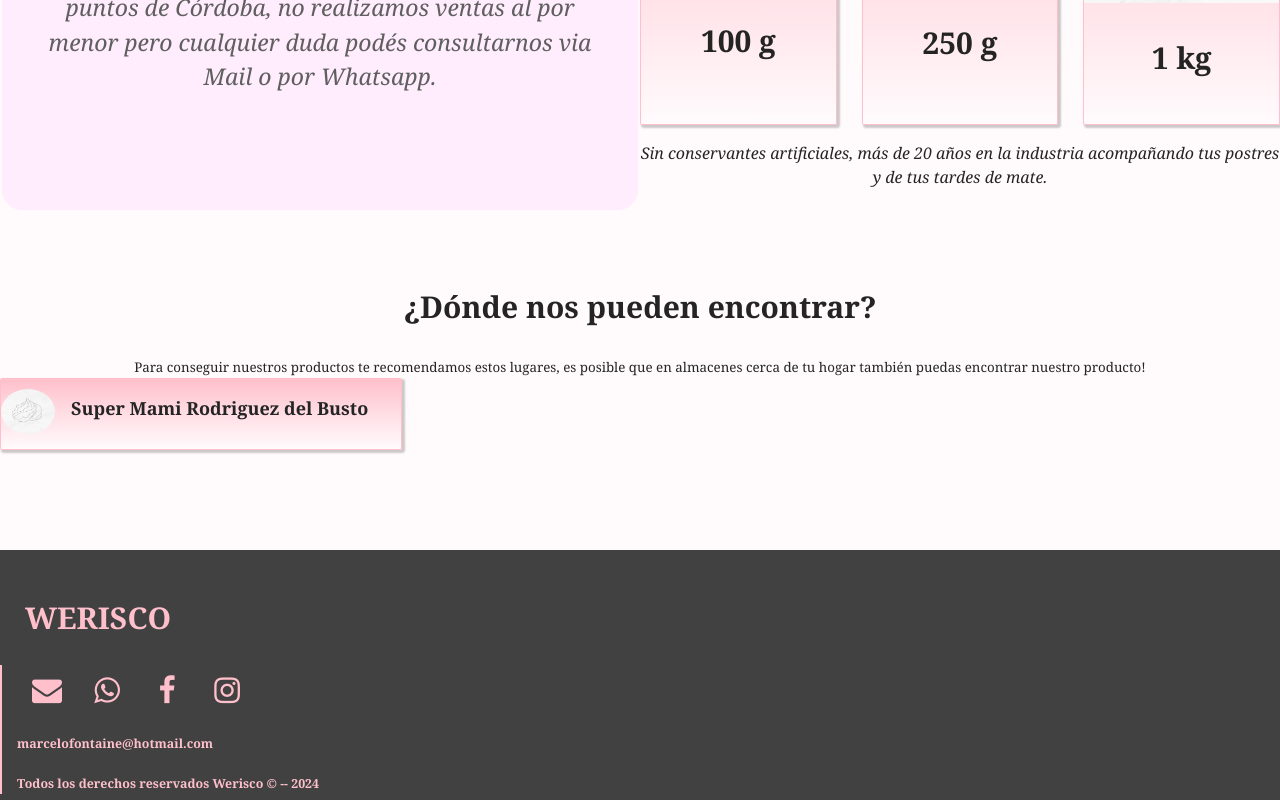
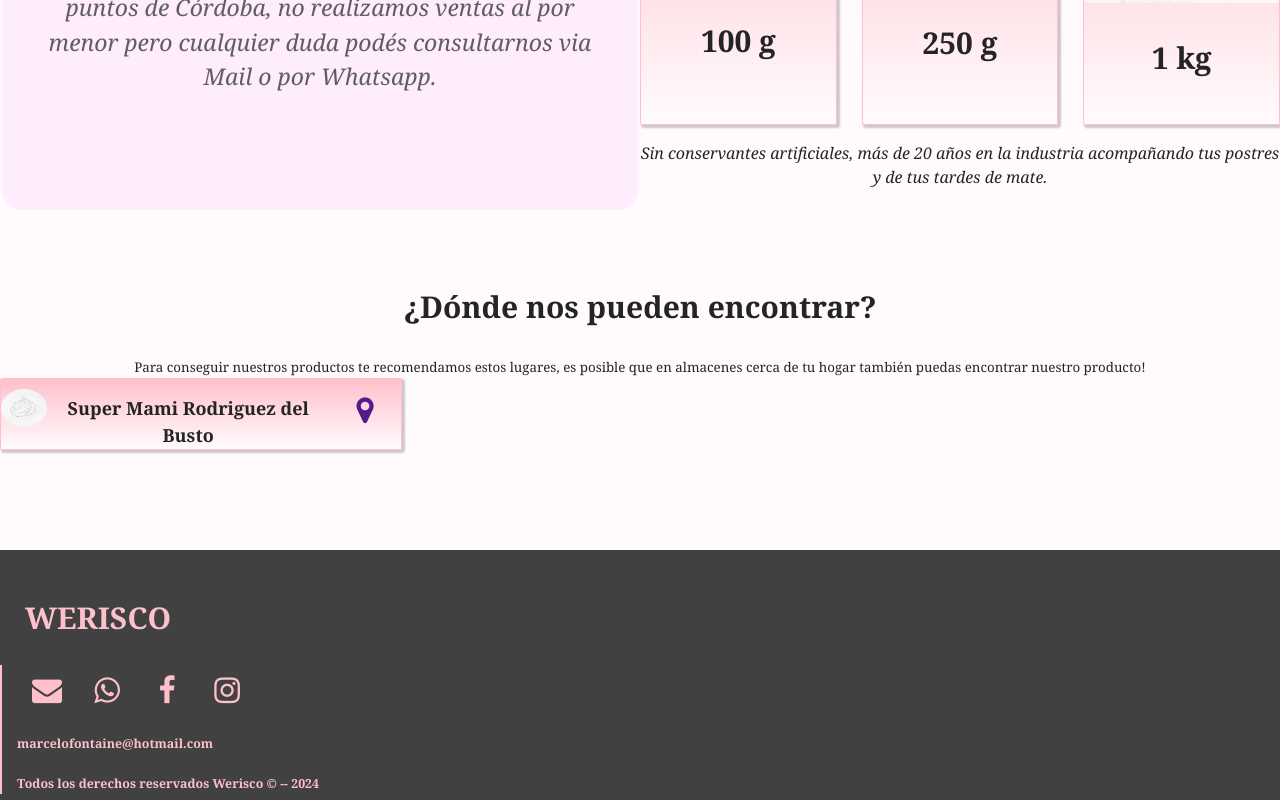
Before and after one commit to IgnacioFontaine/LandingWerisco, a React (Vite) app in the folder client/: page / in a window 1280 px wide. Shown: the part 758-1558 px from the top of the page. Built offline with nearby package versions, Linux system fonts and the light colour scheme.

Commit message:
cambio en locations

```diff
--- a/client/src/assets/Components/Locations/locations.css
+++ b/client/src/assets/Components/Locations/locations.css
@@ -28,6 +28,12 @@
   margin: 15px;
 }
 
+.map-place{
+  text-align: center;
+  font-size: 18px;
+  padding: 1px;
+  margin: 15px;
+}
 
 .Place :hover{
   transition: 0.1s;
--- a/client/src/assets/Components/Locations/locations.jsx
+++ b/client/src/assets/Components/Locations/locations.jsx
@@ -40,8 +40,11 @@ function AllPlaces() {
         </div>
         <div >
           <h2 className="name-place">{places[0].name}</h2>
-        </div>
-  </div>
+          </div>
+          <div className="map-place">
+            <a href="" target="_blank" className="	fa fa-map-marker"></a>
+          </div>
+      </div>
       </section>
     </div>
   )
```
